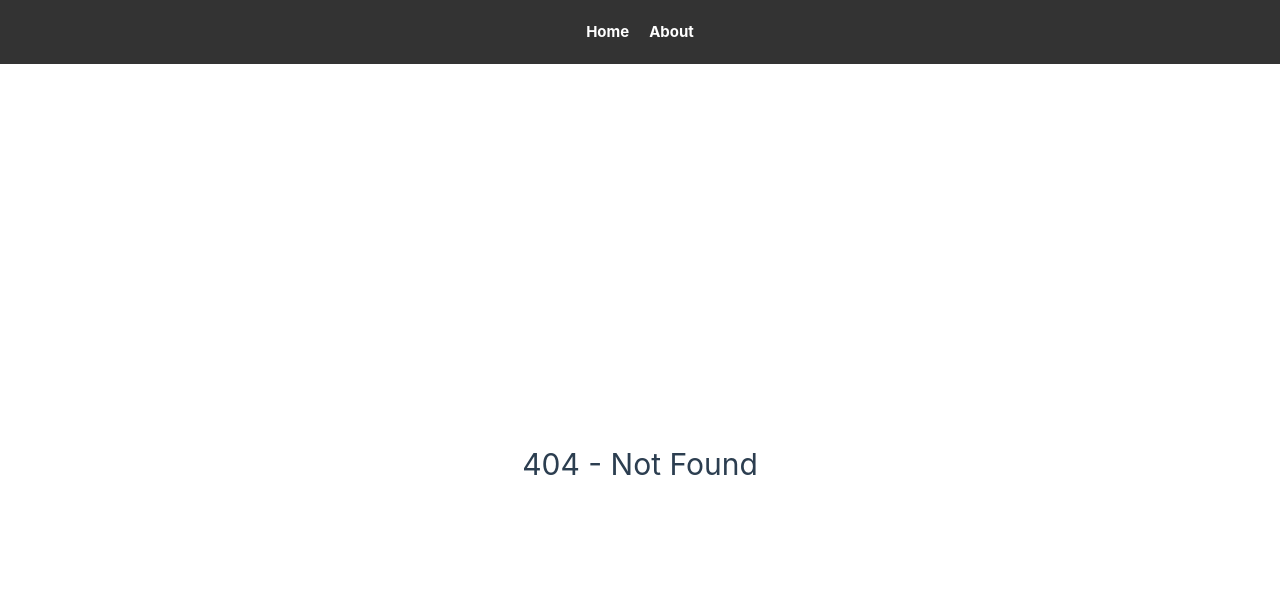
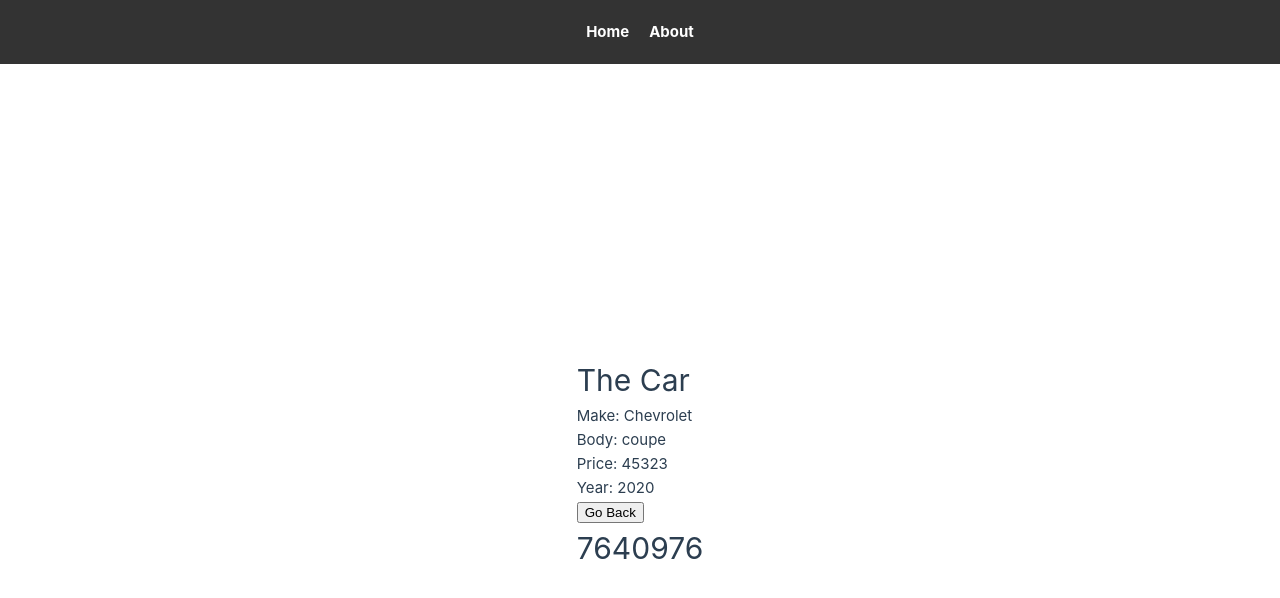
Before and after one commit to imyungchu/routing-app, a Vue app: page /car/1/dealer in a window 1280 px wide. Before the commit this address had no page. Shown: the top 598 px of the page. Built offline with nearby package versions, Linux system fonts and the light colour scheme.

Commit message:
Add dealer and manufacturer info.

```diff
--- a/src/views/CarView.vue
+++ b/src/views/CarView.vue
@@ -21,6 +21,7 @@
 			<p>Price: {{car.price}}</p>
 			<p>Year: {{car.year}}</p>
 			<button @click="router.back()">Go Back</button>
+			<RouterView />
 		</div>
 		<div v-else>
 			<h1>Car Not Found</h1>
--- /dev/null
+++ b/src/views/DealerView.vue
@@ -0,0 +1,22 @@
+<script setup>
+    import { ref, onBeforeMount } from 'vue';
+    import { useRoute } from 'vue-router';
+    import cars from '../data.json';
+
+    const dealer = ref('');
+    const route = useRoute();
+
+    onBeforeMount(() => {
+        const carId = route.params.id;
+        const car = cars.find(c => c.id === parseInt(carId));
+        if (car) {
+            dealer.value = car.dealer;
+        }
+    })
+</script>
+
+<template>
+    <div>
+        <h1>{{ dealer }}</h1>
+    </div>
+</template>
--- /dev/null
+++ b/src/views/ManufacturerView.vue
@@ -0,0 +1,22 @@
+<script setup>
+    import { ref, onBeforeMount } from 'vue';
+    import { useRoute } from 'vue-router';
+    import cars from '../data.json';
+
+    const manufacturer = ref('');
+    const route = useRoute();
+
+    onBeforeMount(() => {
+        const carId = route.params.id;
+        const car = cars.find(c => c.id === parseInt(carId));
+        if (car) {
+            manufacturer.value = car.manufacturer;
+        }
+    })
+</script>
+
+<template>
+    <div>
+        <h1>{{ manufacturer }}</h1>
+    </div>
+</template>
```
Also changed, not shown: src/router/index.js (+13 -1 lines).
